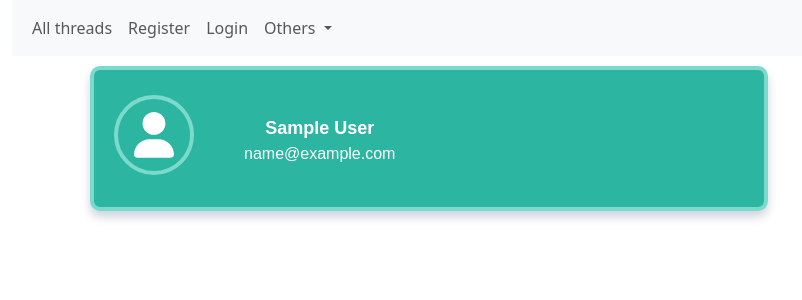
After one commit to white-fortune/ThreadSpace, a PHP site: page /chat/public/user-profile.php in a window 1280 px wide. The commit adds this page. Shown: the top 300 px of the page, without its empty margins (70-872 px from the left). Run offline with PHP 8.4, Linux system fonts and the light colour scheme; the visitor is signed in with stand-in values (Sample User, id 1); tables that the repository leaves empty or names only in its code hold one stand-in row (values such as "Sample post").

Commit message:
users profile list view added

```diff
--- a/public/navbar.php
+++ b/public/navbar.php
@@ -41,6 +41,7 @@ if($_SERVER["REQUEST_METHOD"] == "GET") {
           </a>
           <ul class="dropdown-menu">
             <li><a class="dropdown-item" href="/public/dashboard.php">Myself</a></li>
+            <li><a class="dropdown-item" href="/public/user-profile.php">See people</a></li>
             <li><a class="dropdown-item" href="/public/chat.php?room=Say Hellou!!!">Chat with EVERYONE!!</a></li>
             <li><hr class="dropdown-divider"></li>
             <form action="<?php $_SERVER["PHP_SELF"]?>" method="get" style="margin-left: 10px;">
--- /dev/null
+++ b/public/user-profile.php
@@ -0,0 +1,97 @@
+<?php
+session_start();
+if(!isset($_SESSION["email"])) {
+    header("Location: /public/login.php");
+	exit();
+}
+?>
+
+<!DOCTYPE html>
+<html lang="en">
+<head>
+    <meta charset="UTF-8">
+    <meta name="viewport" content="width=device-width, initial-scale=1.0">
+    <title>Document</title>
+    <style>
+        .card-client {
+            background: #2cb5a0;
+            width: 60%;
+            padding-top: 25px;
+            padding-bottom: 25px;
+            padding-left: 20px;
+            padding-right: 20px;
+            border: 4px solid #7cdacc;
+            box-shadow: 0 6px 10px rgba(207, 212, 222, 1);
+            border-radius: 10px;
+            text-align: center;
+            color: #fff;
+            font-family: "Poppins", sans-serif;
+            transition: all 0.3s ease;
+            margin: 10px;
+            display: flex;
+        }
+
+        .card-client:hover {
+            transform: translateY(-10px);
+        }
+
+        .user-picture {
+            overflow: hidden;
+            object-fit: cover;
+            width: 5rem;
+            height: 5rem;
+            border: 4px solid #7cdacc;
+            border-radius: 999px;
+            display: flex;
+            justify-content: center;
+            align-items: center;
+            margin-right: 50px;
+        }
+
+        .user-picture svg {
+            width: 2.5rem;
+            fill: currentColor;
+        }
+
+        .name-client {
+            margin-top: 20px;
+            font-weight: 600;
+            font-size: 18px;
+        }
+
+        .name-client span {
+            display: block;
+            font-weight: 200;
+            font-size: 16px;
+        }
+
+        .contain {
+            margin-left: 150px;
+        }
+    </style>
+</head>
+<body>
+    <?php
+        include("../src/controller/db.php");
+        include("navbar.php");
+
+        echo '<div class="contain">';
+        foreach(getAllUsers() as $user) {
+            echo <<<HTML
+                <div class="card-client">
+                    <div class="user-picture">
+                        <svg viewBox="0 0 448 512" xmlns="http://www.w3.org/2000/svg">
+                            <path d="M224 256c70.7 0 128-57.31 128-128s-57.3-128-128-128C153.3 0 96 57.31 96 128S153.3 256 224 256zM274.7 304H173.3C77.61 304 0 381.6 0 477.3c0 19.14 15.52 34.67 34.66 34.67h378.7C432.5 512 448 496.5 448 477.3C448 381.6 370.4 304 274.7 304z"></path>
+                        </svg>
+                    </div>
+                    <p class="name-client">
+                        {$user["displayname"]}
+                        <span>{$user["email"]}</span>
+                    </p>
+                </div>
+            HTML;
+        }
+        echo '</div>';
+    ?>
+</body>
+</html>
--- a/src/controller/db.php
+++ b/src/controller/db.php
@@ -32,6 +32,13 @@
 
             return $user;
         }
+    }
+
+    function getAllUsers() {
+        global $conn;
+        $sql = "SELECT * FROM users";
+        $data = mysqli_query($conn, $sql);
+        return mysqli_fetch_all($data, MYSQLI_ASSOC);;
     }
 
     function varifyPassword($email, $password) {
```
